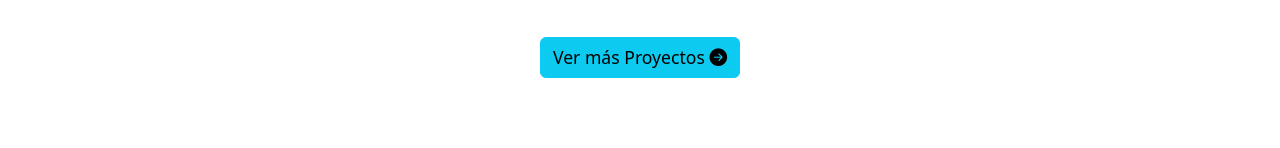
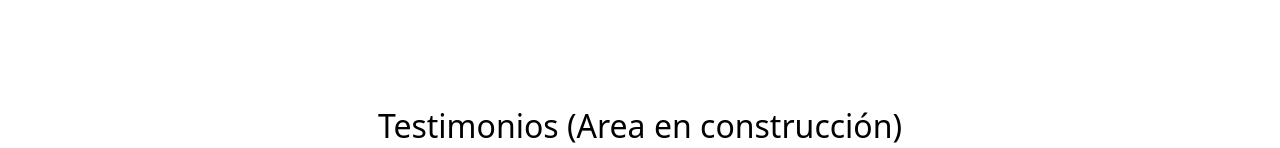
Before and after one commit to JuanfeMonroyJ/PortafolioActualizado, a plain HTML site: page index.html in a window 1280 px wide. Shown: the part 3443-3591 px from the top of the page. Drawn offline with nearby package versions, Linux system fonts and the light colour scheme; a web font is replaced by a local one.

Commit message:
comentando button articulos

```diff
--- a/index.html
+++ b/index.html
@@ -292,12 +292,12 @@
                 </a>
             </ul>
         </div>
-        <a href="https://github.com/JuanfeMonroyJ?tab=repositories" target="_blank" rel="noopener noreferrer">
+        <!--<a href="https://github.com/JuanfeMonroyJ?tab=repositories" target="_blank" rel="noopener noreferrer">
             <button type="button" class="btn btn-info">
                 Ver más Proyectos
                 <i class="bi bi-arrow-right-circle-fill"></i>
             </button>
-        </a>
+        </a>-->
     </section>
 
     <!-- Testimonios -->
```
